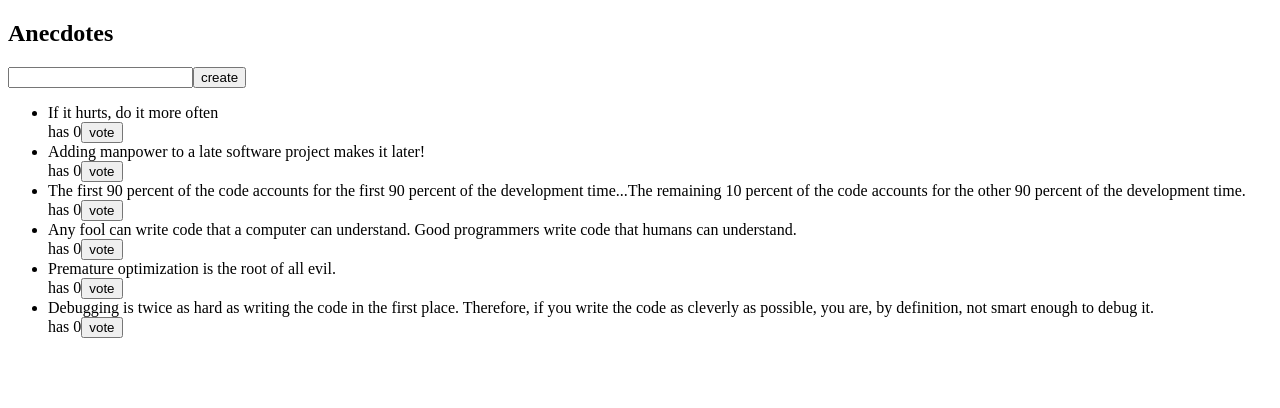
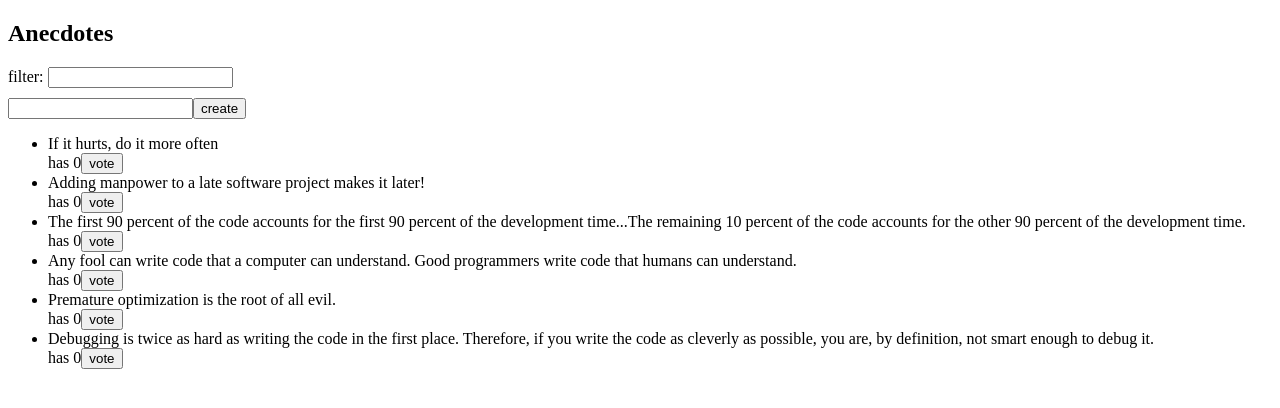
Before and after one commit to doc97/FullStack-2019, a React (Create React App) app in the folder osa6/redux-anecdotes/: page / in a window 1280 px wide. Shown: the top 408 px of the page. Built offline with nearby package versions, Linux system fonts and the light colour scheme.

Commit message:
osa6: 6.11

```diff
--- a/osa6/redux-anecdotes/src/App.js
+++ b/osa6/redux-anecdotes/src/App.js
@@ -2,11 +2,13 @@ import React from 'react'
 import AnecdoteForm from './components/AnecdoteForm'
 import AnecdoteList from './components/AnecdoteList'
 import Notification from './components/Notification'
+import Filter from './components/Filter'
 
 const App = (props) => (
   <div>
     <Notification store={props.store} />
     <h2>Anecdotes</h2>
+    <Filter store={props.store} />
     <AnecdoteForm store={props.store} />
     <AnecdoteList store={props.store} />
   </div>
--- a/osa6/redux-anecdotes/src/components/AnecdoteList.js
+++ b/osa6/redux-anecdotes/src/components/AnecdoteList.js
@@ -4,19 +4,28 @@ import { voteAnecdote } from '../reducers/anecdoteReducer'
 import { setNotification, unsetNotification } from '../reducers/notificationReducer'
 
 const AnecdoteList = (props) => {
+  const { filter, anecdotes, notification } = props.store.getState()
+
   const vote = (id) => {
-    const anecdote = props.store.getState().anecdotes.find(a => a.id === id)
+    const anecdote = anecdotes.find(a => a.id === id)
     props.store.dispatch(voteAnecdote(id))
     props.store.dispatch(setNotification(`You voted '${anecdote.content}'`))
     setTimeout(() => {
-      if (props.store.getState().notification === `You voted '${anecdote.content}'`) {
+      if (notification === `You voted '${anecdote.content}'`) {
         props.store.dispatch(unsetNotification())
       }
     }, 5000)
   }
 
-  const anecdotes = props.store.getState().anecdotes.sort((a, b) => b.votes - a.votes)
-  const elems = anecdotes.map(anecdote =>
+  const anecdotesToShow = () => {
+    const filtered = anecdotes.filter(anecdote => {
+      return anecdote.content.toLowerCase().includes(filter.toLowerCase())
+    })
+    const sorted = filtered.sort((a, b) => b.votes - a.votes)
+    return sorted
+  }
+
+  const elems = anecdotesToShow().map(anecdote =>
     <Anecdote
       anecdote={anecdote}
       voteOnClick={() => vote(anecdote.id)} />
--- /dev/null
+++ b/osa6/redux-anecdotes/src/components/Filter.js
@@ -0,0 +1,19 @@
+import React from 'react'
+import { setFilter } from '../reducers/filterReducer'
+
+const Filter = (props) => {
+  const handleChange = (event) => {
+    props.store.dispatch(setFilter(event.target.value))
+  }
+  const style = {
+    marginBottom: 10
+  }
+
+  return (
+    <div style={style}>
+      filter: <input onChange={handleChange} />
+    </div>
+  )
+}
+
+export default Filter
--- a/osa6/redux-anecdotes/src/index.js
+++ b/osa6/redux-anecdotes/src/index.js
@@ -2,10 +2,12 @@ import React from 'react'
 import ReactDOM from 'react-dom'
 import { createStore, combineReducers } from 'redux'
 import App from './App'
+import filterReducer from './reducers/filterReducer'
 import anecdoteReducer from './reducers/anecdoteReducer'
 import notificationReducer from './reducers/notificationReducer'
 
 const reducer = combineReducers({
+  filter: filterReducer,
   anecdotes: anecdoteReducer,
   notification: notificationReducer
 })
--- /dev/null
+++ b/osa6/redux-anecdotes/src/reducers/filterReducer.js
@@ -0,0 +1,15 @@
+const filterReducer = (state = '', action) => {
+  if (action.type === 'SET_FILTER') {
+    return action.filter
+  }
+  return state
+}
+
+export const setFilter = (filter) => {
+  return {
+    type: 'SET_FILTER',
+    filter
+  }
+}
+
+export default filterReducer
```
Also changed, not shown: 1 other file (tests, documents, lock files or other folders).
